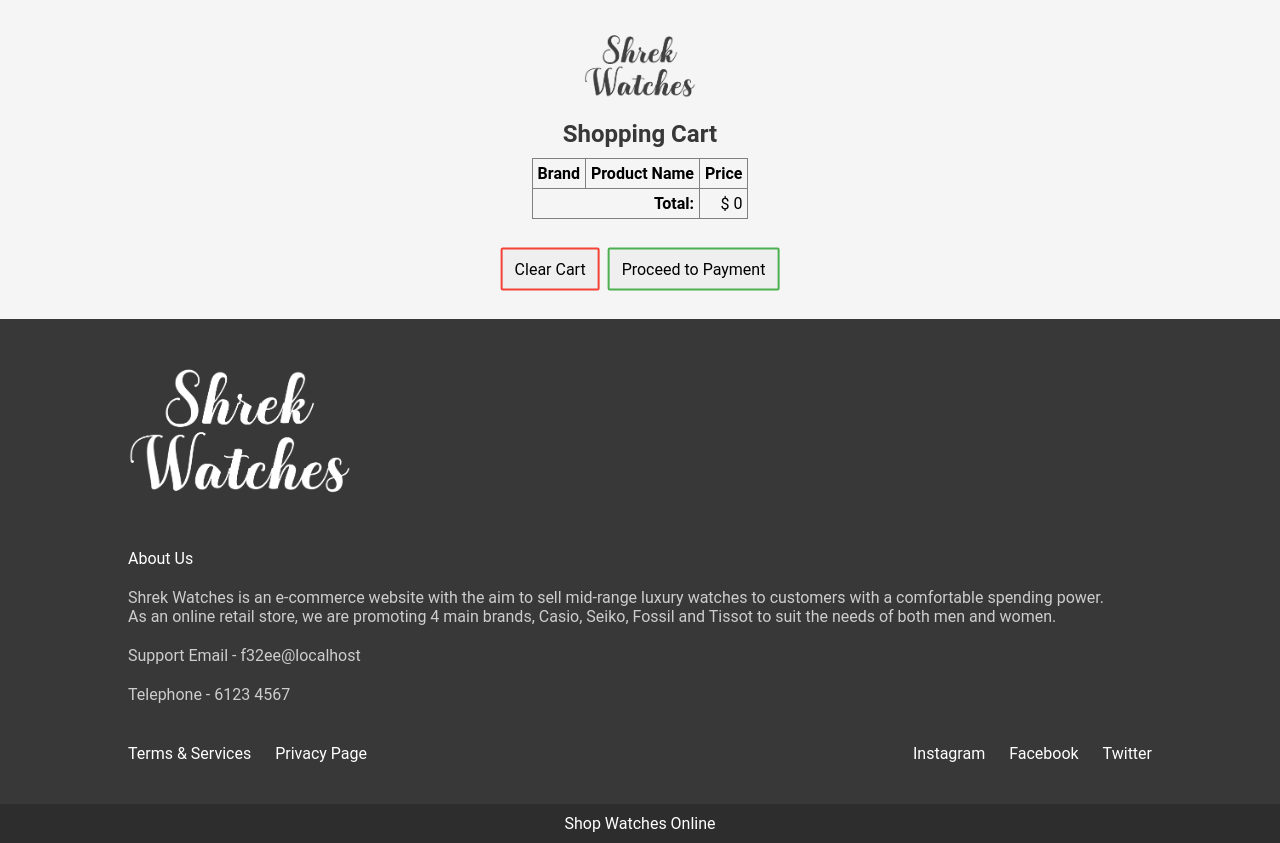
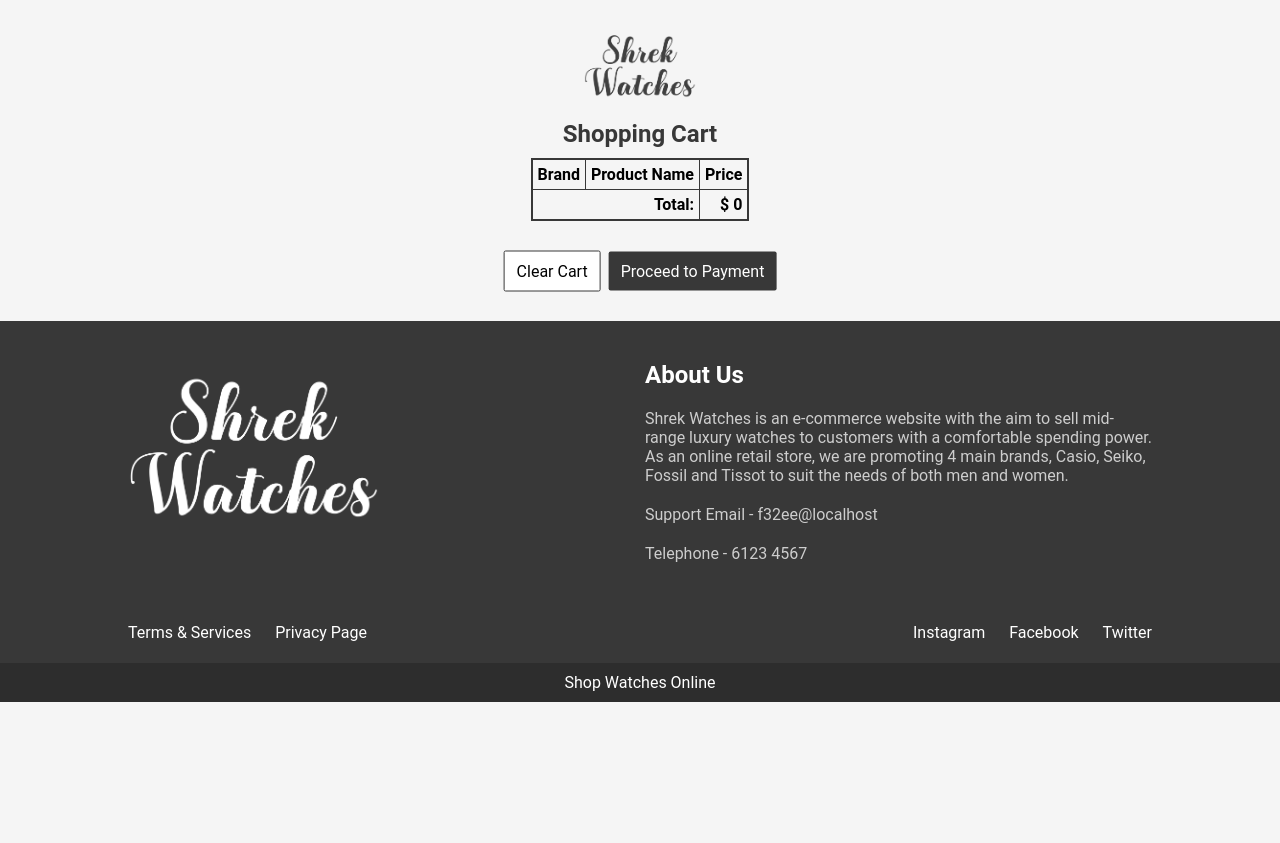
Before and after one commit to ChenZengYao/IM4717-ShrekWatches, a PHP site: page /shoppingcart.php?product_id=1 in a window 1280 px wide. Shown: the part 140-983 px from the top of the page. After the commit the page ends 842 px from the top, so only its background shows below. Run offline with PHP 8.4, Linux system fonts and the light colour scheme; the visitor is signed in with stand-in values (Sample User, id 1); data that the repository does not hold is empty.

Commit message:
Update 1.51
Updated some of the css issues

To do:
EMAIL

```diff
--- a/css/footer.css
+++ b/css/footer.css
@@ -1,19 +1,36 @@
 footer{
     position: relative;
     width: 100%;
-    padding: 40px 10vw;
-    padding-bottom: 80px;
+    padding: 10px 10vw;
+    padding-bottom: 60px;
     background: #383838;
 }
 
 .footer-content{
-    display: flex;
+    display: grid;
     width: 100%;
-    justify-content: space-between;
+    grid-template-columns: repeat(2, 1fr);
+    gap: 10px;
+    grid-auto-rows: auto;
 }
 
+.footer-logo-center{
+    grid-column: 1;
+    grid-row: 1;
+    margin-top: auto;
+    margin-bottom: auto;
+}
+
+.footer-text-center{
+    grid-column: 2;
+    grid-row: 1;
+    margin-top: auto;
+    margin-bottom: auto;
+}
+
+
 .footer-content .logo{
-    height: 160px;
+    height: 180px;
 }
 
 .footer-link:hover{
@@ -26,6 +43,8 @@ footer{
 }
 
 .footer-title{
+    font-weight: bold;
+    font-size: 24px;
     margin-top: 30px;
     color: #fff;
 }
--- a/css/nav.css
+++ b/css/nav.css
@@ -21,7 +21,6 @@
   font-family: inherit;
   margin: 0;
 }
-
 
 .dropdown-content {
   display: none;
@@ -56,6 +55,15 @@
     width: 100%;
     background: #f5f5f5;
     z-index: 9;
+}
+
+.navbar-login{
+  position: sticky;
+  top: 0;
+  left: 0;
+  width: 100%;
+  background: #f5f5f5;
+  z-index: 9;
 }
 
 .nav{
--- a/css/shoppingcart.css
+++ b/css/shoppingcart.css
@@ -1,11 +1,6 @@
 table{
-<<<<<<< Updated upstream
  border: 2px solid #383838;
  border-collapse: collapse;
-=======
- border: 1px solid black;
- border-collapse: collapse;
->>>>>>> Stashed changes
 }
 
 thead, tbody, tfoot, th, tr, td{
@@ -53,14 +48,8 @@ thead, tbody, tfoot, th, tr, td{
 }
 
 .btn-pay {
-<<<<<<< Updated upstream
     background: #383838;
     color: #fff;
-=======
-    background-color: white;
-    color: black;
-    border: 2px solid #4CAF50;
->>>>>>> Stashed changes
 }
 
 .btn-pay:hover {
@@ -69,15 +58,9 @@ thead, tbody, tfoot, th, tr, td{
 }
 
 .btn-clear {
-<<<<<<< Updated upstream
     background-color: white;
     color: black;
     border: 1px solid #383838;
-=======
-    background-color: white;
-    color: black;
-    border: 2px solid #f44336;
->>>>>>> Stashed changes
 }
 
 .btn-clear:hover {
--- a/js/footer.js
+++ b/js/footer.js
@@ -3,13 +3,16 @@ const createFooter = () => {
 
     footer.innerHTML = `
     <div class="footer-content">
+        <div class="footer-logo-center">
             <img src="assets/shreklogo_light.png" class="logo" alt="">
         </div>
+        <div class="footer-text-center">
             <p class="footer-title">About Us</p>
-    <p class="info">Shrek Watches is an e-commerce website with the aim to sell mid-range luxury watches to customers with a comfortable spending power.
-    <br>As an online retail store, we are promoting 4 main brands, Casio, Seiko, Fossil and Tissot to suit the needs of both men and women.</p>
+            <p class="info">Shrek Watches is an e-commerce website with the aim to sell mid-range luxury watches to customers with a comfortable spending power. As an online retail store, we are promoting 4 main brands, Casio, Seiko, Fossil and Tissot to suit the needs of both men and women.</p>
             <p class="info">Support Email - f32ee@localhost</p>
             <p class="info">Telephone - 6123 4567</p>
+        </div>
+    </div>
     <div class="footer-social-container">
                 <div>
                     <a href="#" class="social-link">terms & services</a>
--- a/js/nav-login.js
+++ b/js/nav-login.js
@@ -8,10 +8,7 @@ const createNavlogin = () => {
                 <div class="dropdown">
                   <img class="dropbtn" src="assets/user.png">
                   <div class="dropdown-content">
-<<<<<<< Updated upstream
-=======
                     <a href="order_history.php">Order History</a>
->>>>>>> Stashed changes
                     <a href="logout.php">Logout</a>
                   </div>
                 </div>
--- a/shoppingcart.php
+++ b/shoppingcart.php
@@ -95,7 +95,7 @@ $_SESSION['totalsum'] = $totalsum;
 
 echo "<tr>
         <th align='right' colspan='2'>Total: </th>
-        <td align='right'>$ {$totalsum}</td>
+        <td align='right'><strong>$ {$totalsum}</strong></td>
       </tr>
       </table>";
 
```
Lines whose indentation alone changed are shown as unchanged.
